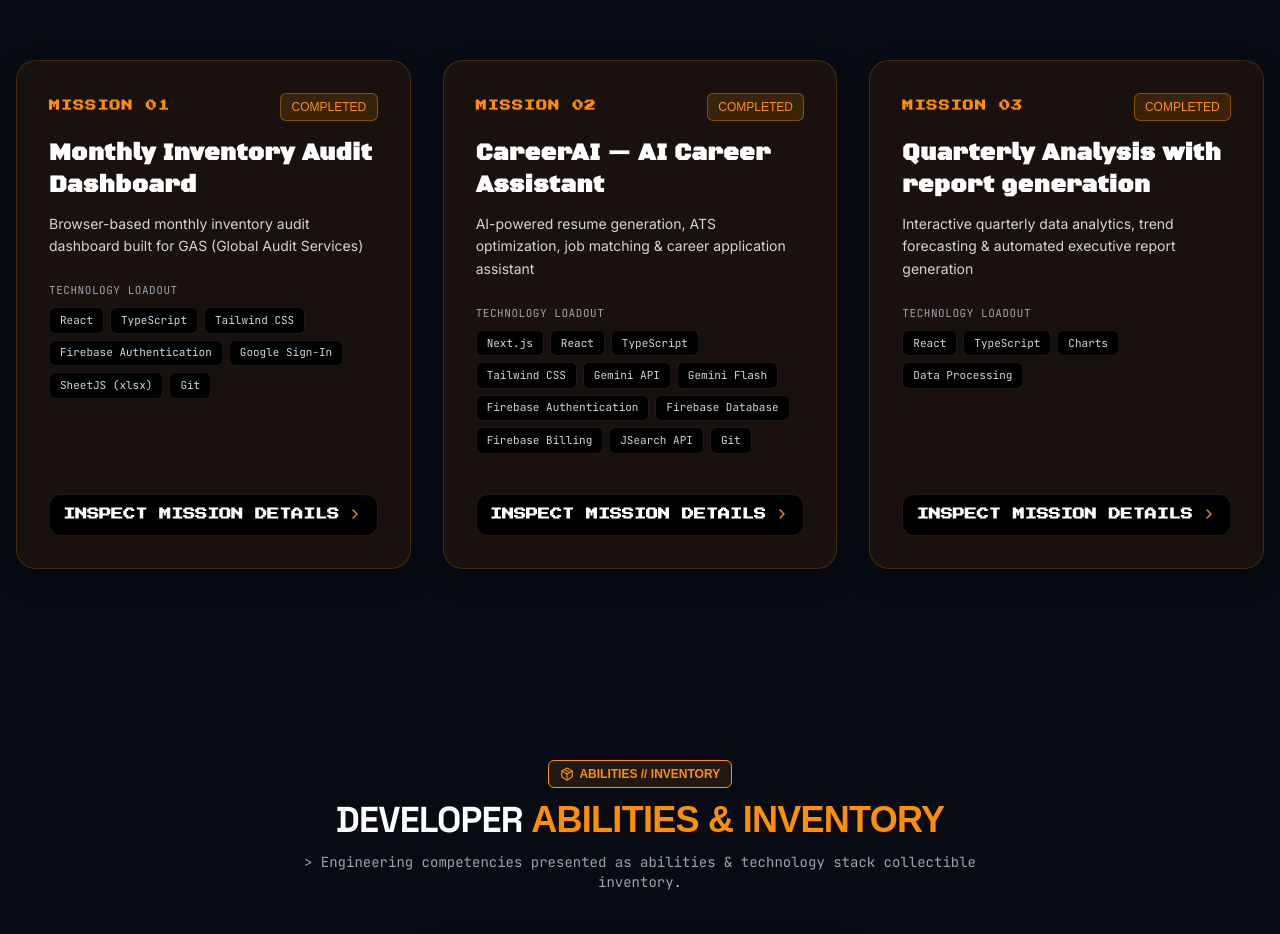
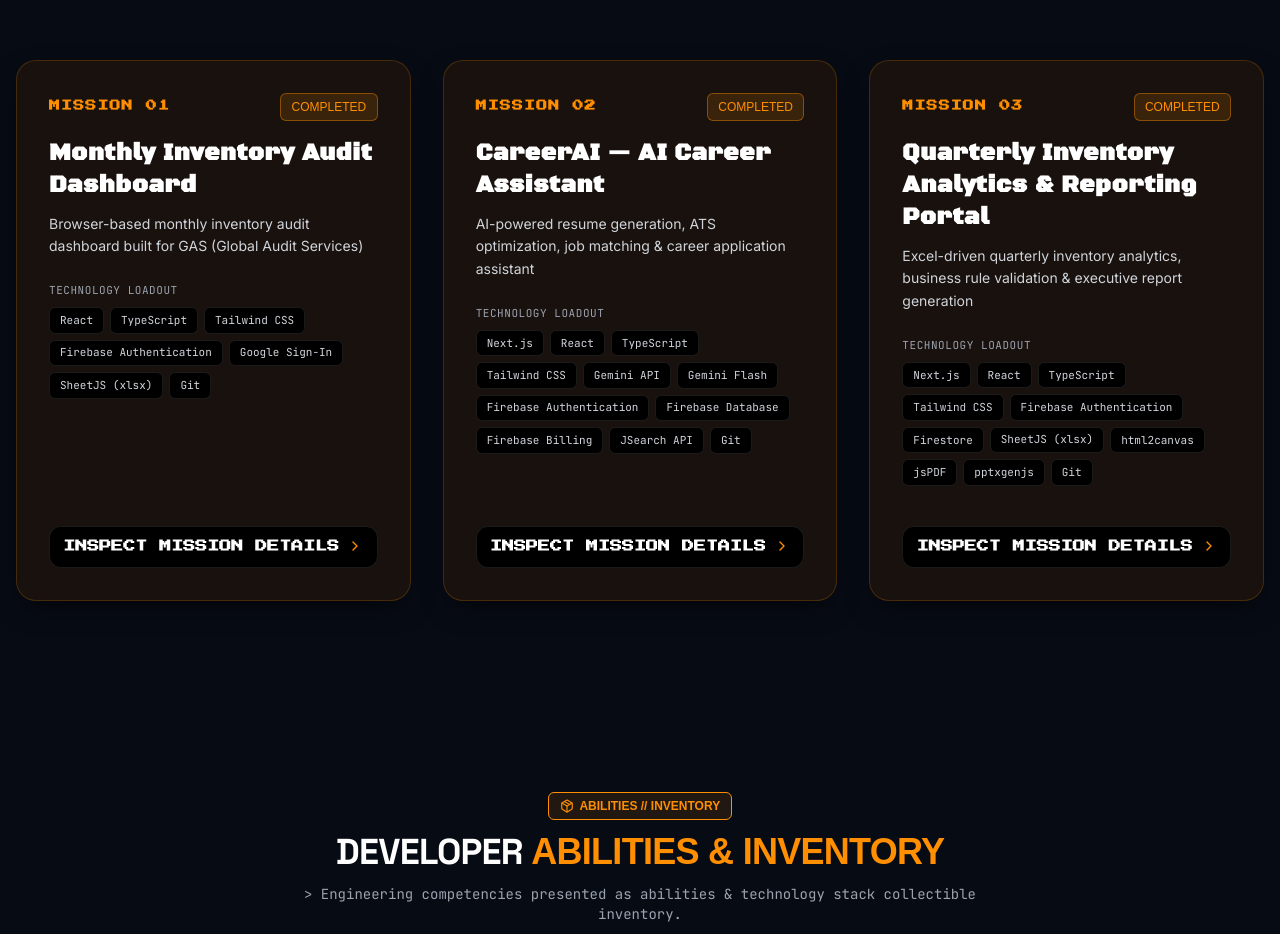
Before and after one commit to sufiyan078/portfolio, a React (Vite) app: page / in a window 1280 px wide. Shown: the part 2380-3314 px from the top of the page. Built offline with nearby package versions, Linux system fonts and the light colour scheme; a web font is replaced by a local one.

Commit message:
content: rewrite Mission 03 as Quarterly Inventory Analytics & Reporting Portal — SheetJS, shared report model, PDF/PPTX export, Firebase Auth/Firestore, business rule validation, reconciliation

```diff
--- a/src/data/projects.ts
+++ b/src/data/projects.ts
@@ -172,46 +172,79 @@ export const PROJECTS: Project[] = [
   {
     id: "mission-03",
     missionNumber: "MISSION 03",
-    title: "Quarterly Analysis with report generation",
-    tagline: "Interactive quarterly data analytics, trend forecasting & automated executive report generation",
+    title: "Quarterly Inventory Analytics & Reporting Portal",
+    tagline: "Excel-driven quarterly inventory analytics, business rule validation & executive report generation",
     category: "Analytics",
     status: "COMPLETED",
-    difficulty: "★ ★ ★ ★ ☆",
-    description: "An analytics dashboard designed to transform raw operational inventory information into clear, understandable business insights.",
-    businessProblem: "Convert complex raw operational inventory data into intuitive visual dashboards for decision-makers.",
+    difficulty: "★ ★ ★ ★ ★",
+    description: "A browser-based inventory analytics and reporting platform built to streamline quarterly inventory audits. The application enables users to upload inventory valuation Excel workbooks, automatically validate and normalize inventory data, calculate business KPIs, visualize inventory performance through interactive dashboards, and generate professional executive reports. Unlike a simple dashboard, the platform combines Excel processing, business rule validation, KPI calculation, reporting, and visualization into a single workflow.",
+    businessProblem: "Quarterly inventory audits required manually reviewing large Excel workbooks, validating thousands of inventory records, calculating business metrics, and preparing management reports. The existing process was time-consuming and susceptible to inconsistencies between spreadsheets and reports. The application automates Excel ingestion, validation, data normalization, KPI calculation, dashboard generation, and executive reporting while ensuring consistency across all outputs.",
     architecture: {
       nodes: [
-        { name: "React + TypeScript", type: "Dashboard Frontend" },
-        { name: "Data Processing Engine", type: "Aggregation Layer" },
-        { name: "Chart Visualization", type: "Analytics Component Suite" }
+        { name: "User Authentication", type: "Firebase Authentication" },
+        { name: "Quarterly Excel Upload", type: "File Ingestion Layer" },
+        { name: "SheetJS Workbook Parser", type: "Excel Processing Engine" },
+        { name: "Data Validation & Normalization", type: "Cleaning & Sanitization" },
+        { name: "Business Rule Engine", type: "Rule-Based Validation" },
+        { name: "KPI Calculation Engine", type: "Metrics & Aggregation" },
+        { name: "Interactive Analytics Dashboard", type: "Charts, Tables & Filters" },
+        { name: "Shared Report Model", type: "Consistent Data Layer" },
+        { name: "Professional PDF Export", type: "html2canvas + jsPDF" },
+        { name: "PowerPoint Export", type: "pptxgenjs" }
       ],
-      description: "Modular dashboard architecture leveraging interactive charts and data aggregation utilities to present real-time business health metrics."
+      description: "User Authentication (Firebase) → Quarterly Excel Upload → SheetJS Workbook Parser → Data Validation & Normalization → Business Rule Engine → KPI Calculation Engine → Interactive Analytics Dashboard → Shared Report Model → Professional PDF Export → PowerPoint Export."
     },
     features: [
-      "Interactive stock movement and trend charts",
-      "Automated metric aggregation for fast business assessment",
-      "Filterable inventory status views and alerts",
-      "Responsive analytics layout optimized for executive review"
+      "Secure user authentication with Firebase Authentication",
+      "Upload quarterly inventory valuation Excel workbooks",
+      "Browser-based Excel parsing using SheetJS",
+      "Automated validation and normalization of uploaded inventory data",
+      "Rule-based KPI calculation engine",
+      "Interactive dashboards with inventory KPIs, charts, and analytical tables",
+      "Division and supplier performance analysis",
+      "Executive PDF report generation",
+      "PowerPoint report export",
+      "Shared report model ensuring dashboard, PDF, and PowerPoint consistency"
     ],
     technologyLoadout: [
+      "Next.js",
       "React",
       "TypeScript",
-      "Charts",
-      "Data Processing"
+      "Tailwind CSS",
+      "Firebase Authentication",
+      "Firestore",
+      "SheetJS (xlsx)",
+      "html2canvas",
+      "jsPDF",
+      "pptxgenjs",
+      "Git"
     ],
     challenges: [
       {
-        issue: "Visualizing complex multi-category inventory metrics without cluttering dashboard layout.",
-        investigation: "Initial monolithic grid layout overloaded users with secondary metrics.",
-        solution: "Organized dashboard into focused tabbed panels with key KPI overview cards at the top."
+        issue: "Dashboard, PDF, and PowerPoint exports displayed inconsistent KPI values and formatting.",
+        investigation: "Each export path independently recalculated metrics from raw data, introducing rounding and aggregation discrepancies.",
+        solution: "Designed a shared report model that calculates all KPIs once and feeds the same data structure to dashboards, PDF, and PowerPoint exports."
+      },
+      {
+        issue: "Complex Excel workbooks with inconsistent formatting caused parsing failures during quarterly uploads.",
+        investigation: "SheetJS returned mixed types for cells that contained formulas, merged ranges, or whitespace-padded values.",
+        solution: "Built a normalization pipeline with explicit type coercion, empty-cell handling, and merged-range expansion before data enters the validation layer."
+      },
+      {
+        issue: "Uploaded workbook totals did not reconcile with calculated KPI summaries.",
+        investigation: "Source workbooks contained pre-calculated subtotals that diverged from row-level re-aggregation due to hidden rows and filtered records.",
+        solution: "Implemented reconciliation checks comparing uploaded subtotals against recalculated values, flagging discrepancies for auditor review."
       }
     ],
     outcome: [
-      "Successfully converted raw operational data into intuitive interactive dashboards",
-      "Provided business decision-makers with clear visibility into inventory health"
+      "Automated quarterly inventory analytics from uploaded Excel workbooks",
+      "Reduced manual effort required to validate inventory data and prepare management reports",
+      "Delivered consistent reporting across dashboards, PDF exports, and PowerPoint presentations through a shared reporting architecture",
+      "Improved confidence in inventory reporting by implementing validation, reconciliation, and rule-based KPI calculations"
     ],
     lessonsLearned: [
-      "Clear visual hierarchy is essential when presenting multi-dimensional business metrics."
+      "A shared report model that decouples calculation from presentation eliminates cross-format inconsistencies in multi-output reporting systems.",
+      "Deterministic report layouts require explicit control over data flow — allowing each export to independently compute metrics guarantees divergence."
     ]
   }
 ];
```
